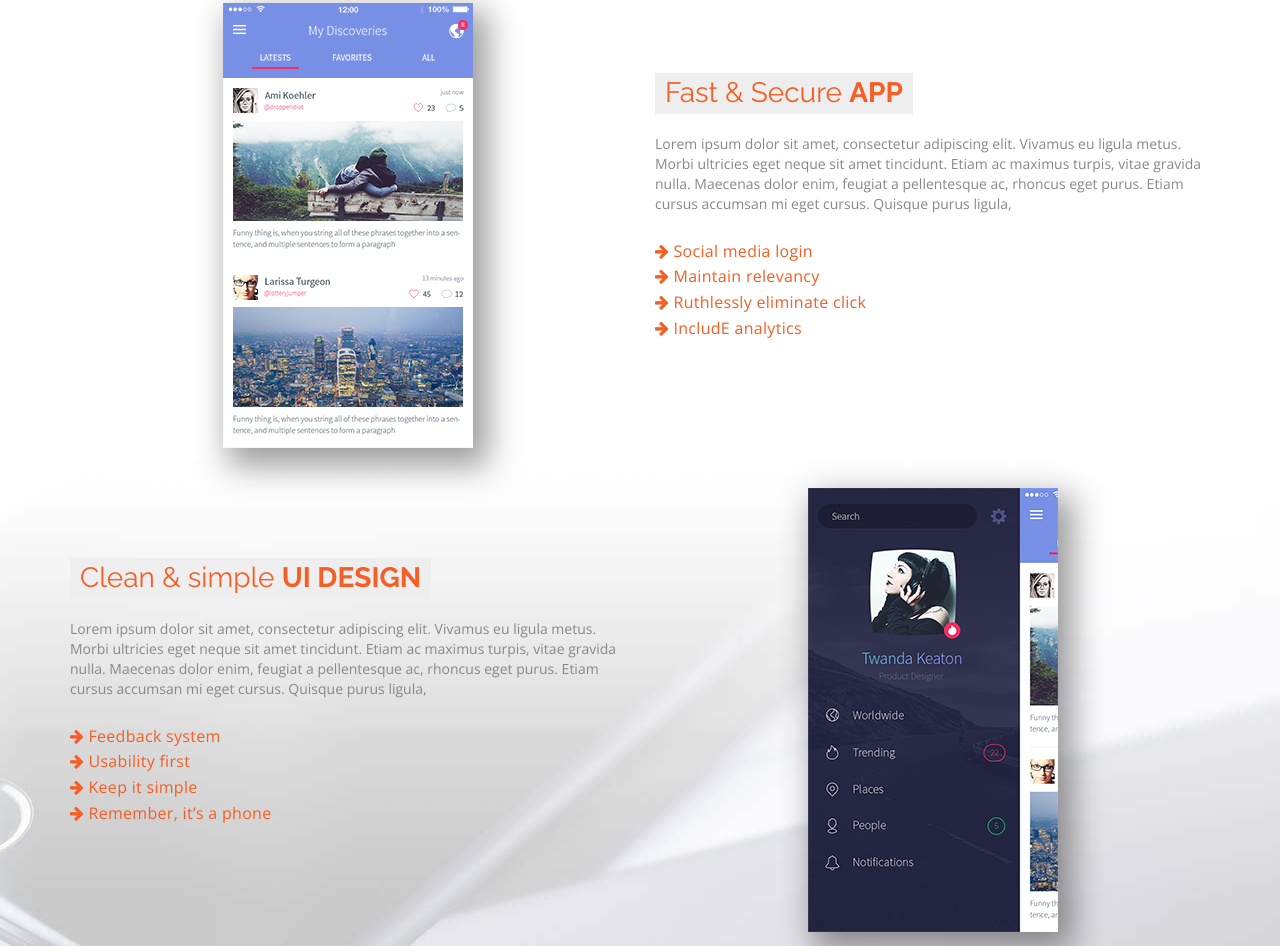
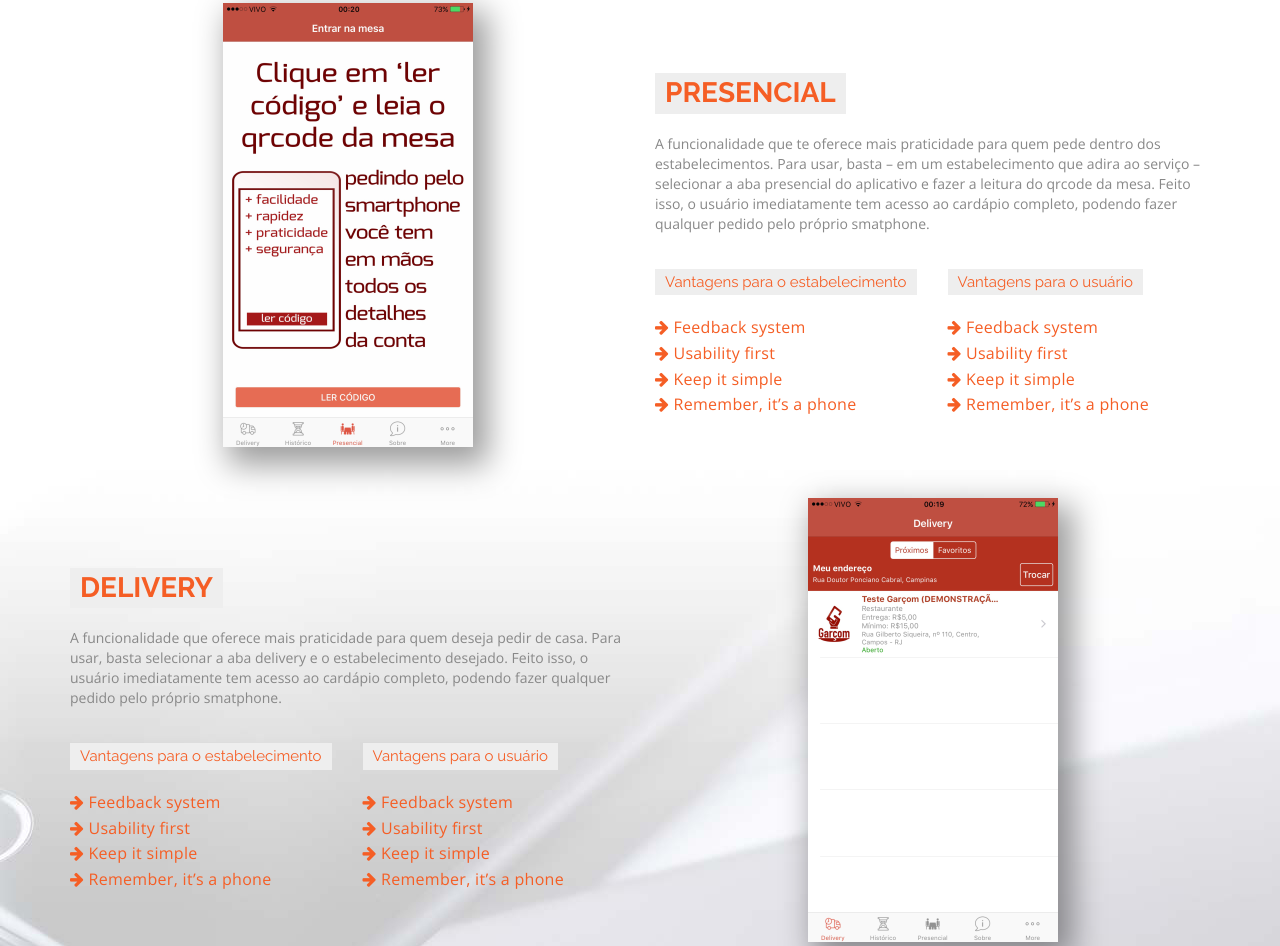
Before and after one commit to rafaelbpcrespo/rafaelbpcrespo.github.io, a plain HTML site: page index.html in a window 1280 px wide. Shown: the part 1492-2438 px from the top of the page. Drawn offline with nearby package versions, Linux system fonts and the light colour scheme.

Commit message:
Change other texts

```diff
--- a/css/main.css
+++ b/css/main.css
@@ -256,6 +256,15 @@ body{font-family:'Open Sans',sans-serif;lineheight: 1.5;font-weight:400;font-siz
 	display: inline-block;
 	color: #f55e25;
 	font-size: 28px;
+	background: #eeeeee;
+	padding: 5px 10px;
+	margin-bottom: 20px;
+}
+
+.smarter-content .smarter-text h5 {
+	display: inline-block;
+	color: #f55e25;
+	font-size: 15px;
 	background: #eeeeee;
 	padding: 5px 10px;
 	margin-bottom: 20px;
--- a/index.html
+++ b/index.html
@@ -148,44 +148,86 @@
     <section class="smarter section" id="smarter">
         <div class="container">
             <div class="heading text-center">
-                <h2>Be smarter with time</h2>
+                <h2>Na mesa ou de casa</h2>
                 <div class="sub-heading">
-                    <p>things which keeps you ahead</p>
+                    <p>Você pode pedir de qualquer lugar</p>
                     <div class="hr-line"></div>
                 </div>
             </div>
             <div class="row smarter-content">
                 <div class="col-md-6 text-center">
-                    <div class="smarter-image"><img alt="mockup" src="images/image-2.png"></div>
+                    <div class="smarter-image"><img alt="mockup" src="images/screen-2.png"></div>
                 </div>
                 <div class="smarter-text col-md-6">
-                    <h3>Fast &amp; Secure <strong class="text-uppercase">app</strong></h3>
-                    <p>Lorem ipsum dolor sit amet, consectetur adipiscing elit. Vivamus eu ligula metus. Morbi ultricies eget
-                        neque sit amet tincidunt. Etiam ac maximus turpis, vitae gravida nulla. Maecenas dolor enim, feugiat
-                        a pellentesque ac, rhoncus eget purus. Etiam cursus accumsan mi eget cursus. Quisque purus ligula,</p>
-                    <ul class=" text-color list list-unstyled">
-                        <li><i class="fa fa-arrow-right"></i> Social media login</li>
-                        <li><i class="fa fa-arrow-right"></i> Maintain relevancy</li>
-                        <li><i class="fa fa-arrow-right"></i> Ruthlessly eliminate click</li>
-                        <li><i class="fa fa-arrow-right"></i> IncludE analytics</li>
-                    </ul>
+                    <h3>
+                        <strong class="text-uppercase">Presencial</strong>
+                    </h3>
+                    <p>
+                        A funcionalidade que te oferece mais praticidade para quem pede dentro dos estabelecimentos.
+                        Para usar, basta – em um estabelecimento que adira ao serviço – selecionar a aba presencial
+                        do aplicativo e fazer a leitura do qrcode da mesa. Feito isso, o usuário imediatamente tem
+                        acesso ao cardápio completo, podendo fazer qualquer pedido pelo próprio smatphone.
+                    </p>
+
+                    <div class="row">
+                        <div class="col-md-6">
+                            <h5>Vantagens para o estabelecimento</h5>
+                            <ul class=" text-color list list-unstyled">
+                                <li><i class="fa fa-arrow-right"></i> Feedback system</li>
+                                <li><i class="fa fa-arrow-right"></i> Usability first</li>
+                                <li><i class="fa fa-arrow-right"></i> Keep it simple</li>
+                                <li><i class="fa fa-arrow-right"></i> Remember, it’s a phone</li>
+                            </ul>
+                        </div>
+
+                        <div class="col-md-6">
+                            <h5>Vantagens para o usuário</h5>
+                            <ul class=" text-color list list-unstyled">
+                                <li><i class="fa fa-arrow-right"></i> Feedback system</li>
+                                <li><i class="fa fa-arrow-right"></i> Usability first</li>
+                                <li><i class="fa fa-arrow-right"></i> Keep it simple</li>
+                                <li><i class="fa fa-arrow-right"></i> Remember, it’s a phone</li>
+                            </ul>
+                        </div>
+                    </div>
                 </div>
             </div>
             <div class="row smarter-content">
                 <div class="col-md-6 col-md-push-6 text-center">
-                    <div class="smarter-image"><img alt="mockup" src="images/image-1.png"></div>
+                    <div class="smarter-image"><img alt="mockup" src="images/screen-0.png"></div>
                 </div>
                 <div class="smarter-text col-md-6 col-md-pull-6">
-                    <h3>Clean &amp; simple <strong class="text-uppercase">UI design</strong></h3>
-                    <p>Lorem ipsum dolor sit amet, consectetur adipiscing elit. Vivamus eu ligula metus. Morbi ultricies eget
-                        neque sit amet tincidunt. Etiam ac maximus turpis, vitae gravida nulla. Maecenas dolor enim, feugiat
-                        a pellentesque ac, rhoncus eget purus. Etiam cursus accumsan mi eget cursus. Quisque purus ligula,</p>
-                    <ul class=" text-color list list-unstyled">
-                        <li><i class="fa fa-arrow-right"></i> Feedback system</li>
-                        <li><i class="fa fa-arrow-right"></i> Usability first</li>
-                        <li><i class="fa fa-arrow-right"></i> Keep it simple</li>
-                        <li><i class="fa fa-arrow-right"></i> Remember, it’s a phone</li>
-                    </ul>
+                    <h3>
+                        <strong class="text-uppercase">Delivery</strong>
+                    </h3>
+                    <p>
+                        A funcionalidade que oferece mais praticidade para quem deseja pedir de casa.
+                        Para usar, basta selecionar a aba delivery e o estabelecimento desejado. Feito isso,
+                        o usuário imediatamente tem acesso ao cardápio completo, podendo fazer qualquer
+                        pedido pelo próprio smatphone.
+                    </p>
+
+                    <div class="row">
+                        <div class="col-md-6">
+                            <h5>Vantagens para o estabelecimento</h5>
+                            <ul class=" text-color list list-unstyled">
+                                <li><i class="fa fa-arrow-right"></i> Feedback system</li>
+                                <li><i class="fa fa-arrow-right"></i> Usability first</li>
+                                <li><i class="fa fa-arrow-right"></i> Keep it simple</li>
+                                <li><i class="fa fa-arrow-right"></i> Remember, it’s a phone</li>
+                            </ul>
+                        </div>
+
+                        <div class="col-md-6">
+                            <h5>Vantagens para o usuário</h5>
+                            <ul class=" text-color list list-unstyled">
+                                <li><i class="fa fa-arrow-right"></i> Feedback system</li>
+                                <li><i class="fa fa-arrow-right"></i> Usability first</li>
+                                <li><i class="fa fa-arrow-right"></i> Keep it simple</li>
+                                <li><i class="fa fa-arrow-right"></i> Remember, it’s a phone</li>
+                            </ul>
+                        </div>
+                    </div>
                 </div>
             </div>
         </div>
```
Also changed, not shown: images/bg-home.jpg (deleted), images/bottom-logo.png (deleted), images/demos-img/1.png (deleted), images/demos-img/2.png (deleted), images/demos-img/3.png (deleted), images/image-1.png (deleted), images/image-2.png (deleted), images/image-3.png (deleted), images/image-4.png (deleted), images/image-5.png (deleted), images/image-6.png (deleted), images/iphone-black-mockup.png, images/iphone-white-mockup.png, images/logo2.png (deleted), 4 more files.
